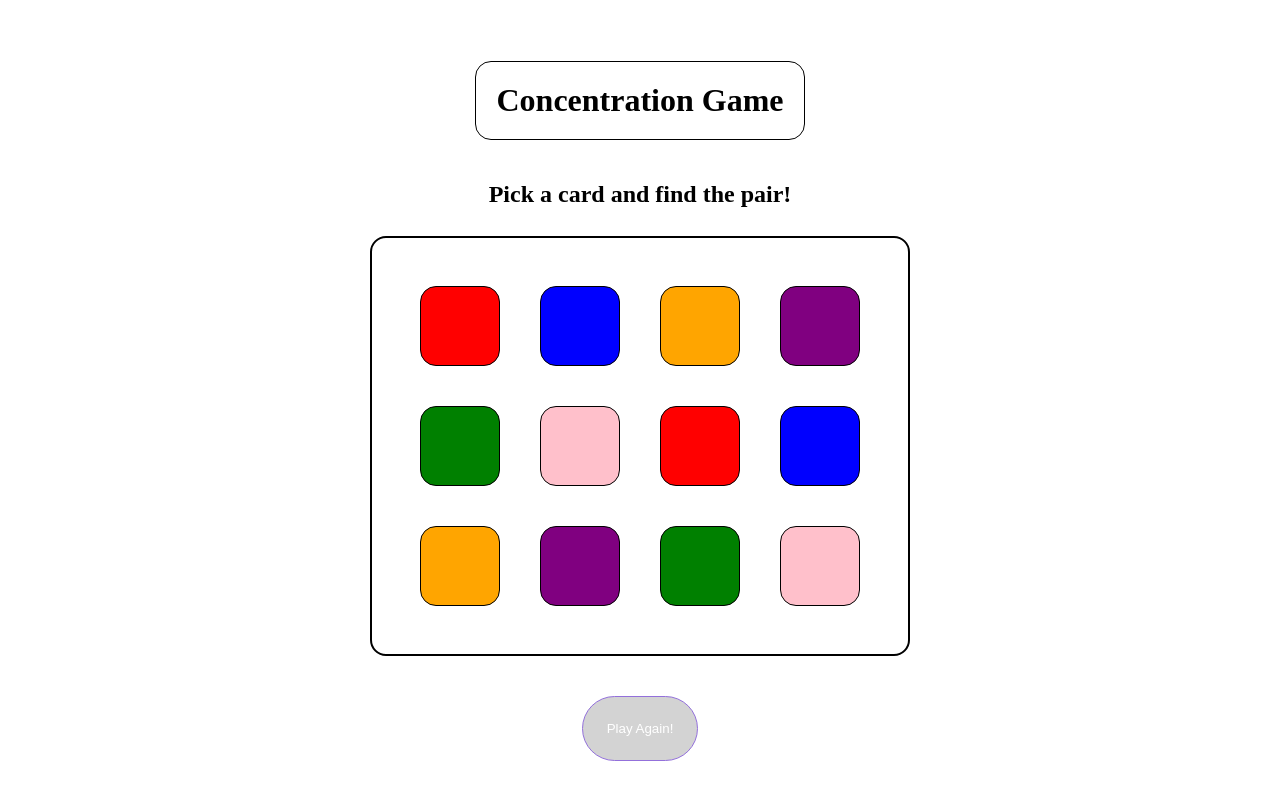
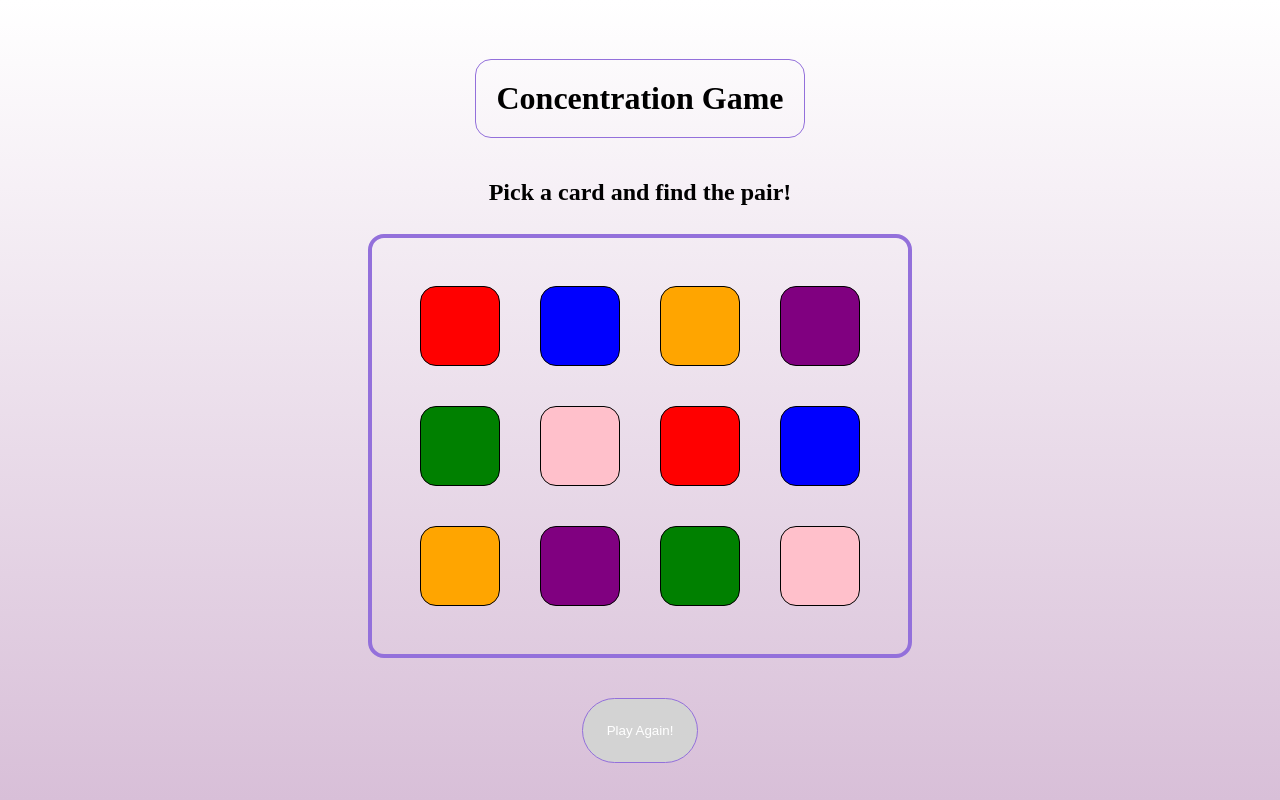
Before and after one commit to janicavc/Concentration-Game, a plain HTML site: page index.html in a window 1280 px wide. Drawn offline with Linux system fonts and the light colour scheme.

Commit message:
updates to css

```diff
--- a/main.js
+++ b/main.js
@@ -28,7 +28,7 @@ initialize();
 function initialize() {
     gameCards.forEach((gameCard, i) => {gameCard.style.backgroundColor = cardImgs[i]})
     gameCards.forEach((gameCard) => {gameCard.addEventListener('click', flipCard)});
-    message.innerHTML = 'Pick a card and find the pair!'
+    message.innerHTML = "Pick a card and find the pair!"
     points = 0;
     wrongGuess = 0;
     turn = 1;
--- a/style.css
+++ b/style.css
@@ -9,10 +9,11 @@ body {
     flex-direction: column;
     justify-content: center;
     align-items: center;
+    background-image: linear-gradient(white, thistle);
 }
 
 #message {
-    border: 0.2vmin solid black;
+    border: 0.2vmin solid mediumpurple;
     padding: 20px;
     border-radius: 2vmin;
 }
@@ -23,7 +24,7 @@ body {
     grid-template-rows: repeat(3, 10vmin);
     gap: 5vmin;
     margin-top: 1vmin;
-    border: 0.3vmin solid black;
+    border: 0.5vmin solid mediumpurple;
     border-radius: 2vmin;
     padding: 6vmin;
 }
```
